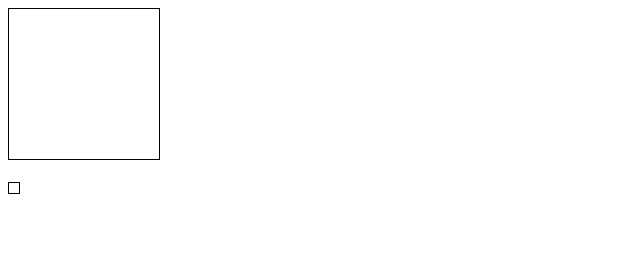
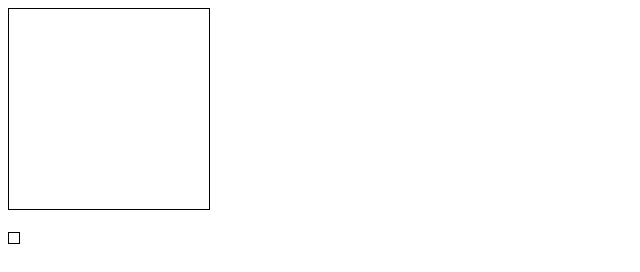
Before and after one commit to douglett/blob-socket, a website: page static/index.html in a window 1280 px wide. Shown: the whole page, without its empty margins (0-640 px from the left). Drawn offline with Linux system fonts and the light colour scheme.

Commit message:
added static folder

```diff
--- a/server/server.js
+++ b/server/server.js
@@ -15,7 +15,7 @@ const PORT = process.env.PORT || 1337;
 
 
 // basic file server
-const staticServer = ServeStatic("./");
+const staticServer = ServeStatic("./static");
 const server = http.createServer((request, response) => {
 	let done = FinalHandler(request, response);
 	staticServer(request, response, done);
--- a/index.html
+++ b/static/index.html
@@ -129,8 +129,8 @@ const server = new function() {
 const draw = new function() {
 	// vars
 	const canvas = document.querySelector('#mycanvas');
-	const width = canvas.width = 150;
-	const height = canvas.height = 150;
+	const width = canvas.width = 200;
+	const height = canvas.height = 200;
 	const ctx = canvas.getContext('2d');
 
 	// drawing
```
Also changed, not shown: static/double.html (renamed from double.html), static/mapgen.html (renamed from mapgen.html).
